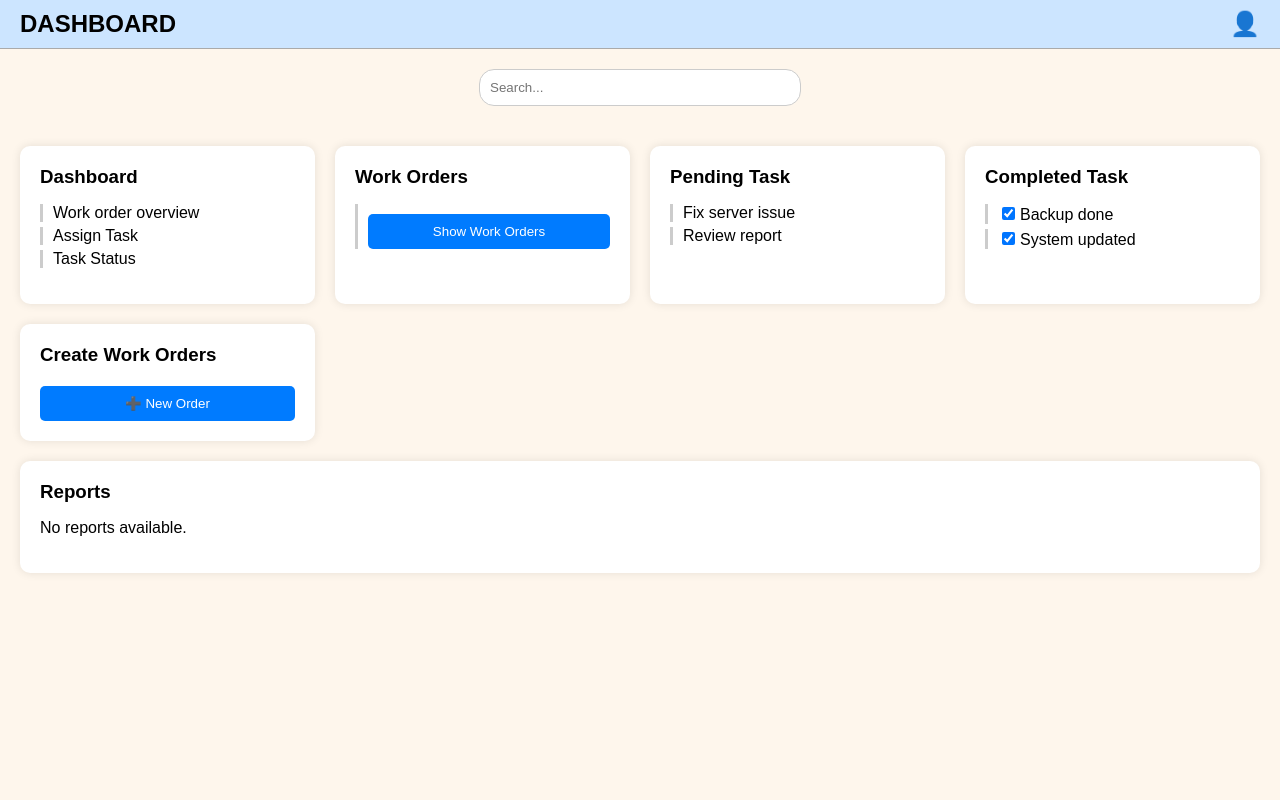
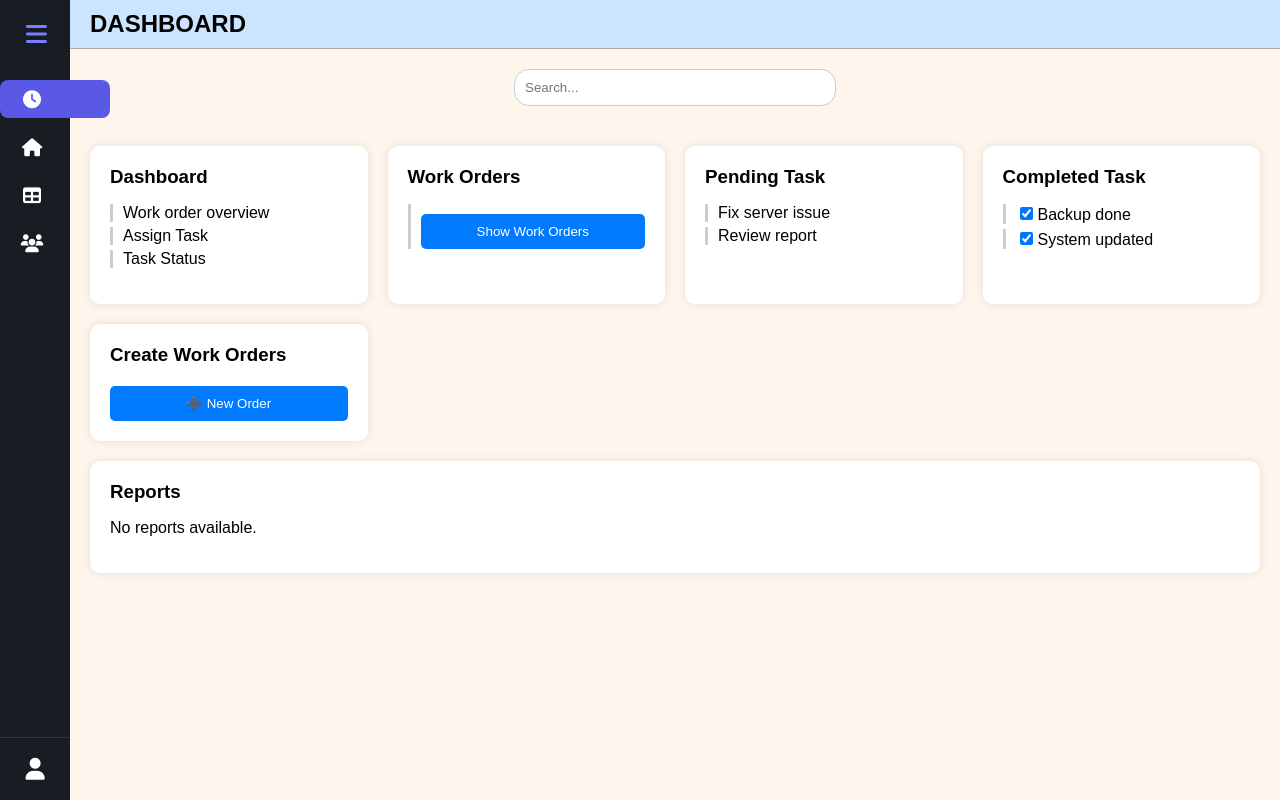
Before and after one commit to aodre12/IT38A-Enterprise-System, a PHP site: page /dashboard.php in a window 1280 px wide. Run offline with PHP 8.4, Linux system fonts and the light colour scheme.

Commit message:
improvement sa dashboard bai

```diff
--- a/dashboard.php
+++ b/dashboard.php
@@ -4,13 +4,119 @@
 <head>
   <meta charset="UTF-8">
   <title>Dashboard</title>
+  <link rel="stylesheet" href="https://cdnjs.cloudflare.com/ajax/libs/font-awesome/6.4.2/css/all.min.css">
   <style>
     body {
       font-family: Arial, sans-serif;
       background-color: #fef6ec;
       margin: 0;
+      display: flex;
+      min-height: 100vh;
     }
 
+    .sidebar {
+      width: 70px;
+      background: #181c23;
+      color: #fff;
+      display: flex;
+      flex-direction: column;
+      align-items: center;
+      padding: 20px 0;
+      transition: width 0.3s;
+      position: relative;
+    }
+    .sidebar.expanded {
+      width: 250px;
+      align-items: flex-start;
+    }
+    .sidebar .menu-btn {
+  background: none;
+  border: none;
+  color: #7c7cff;
+  font-size: 24px;
+  margin-bottom: 30px;
+  cursor: pointer;
+  align-self: flex-start;
+  margin-left: 20px;
+}
+    .sidebar .nav {
+      width: 100%;
+      flex: 1;
+    }
+    .sidebar .nav ul {
+      list-style: none;
+      padding: 0;
+      margin: 0;
+      width: 100%;
+    }
+    .sidebar .nav li {
+      width: 100%;
+      margin-bottom: 10px;
+    }
+    .sidebar .nav a {
+      display: flex;
+      align-items: center;
+      padding: 10px 20px;
+      color: #fff;
+      text-decoration: none;
+      border-radius: 8px;
+      transition: background 0.2s;
+      font-size: 16px;
+      width: 100%;
+    }
+    .sidebar .nav a.active, .sidebar .nav a:hover {
+      background: #5959e6;
+      color: #fff;
+    }
+    .sidebar .nav i {
+      margin-right: 0;
+      font-size: 18px;
+      width: 24px;
+      text-align: center;
+    }
+    .sidebar.expanded .nav a span {
+      display: inline;
+      margin-left: 15px;
+    }
+    .sidebar .nav a span {
+      display: none;
+    }
+    .sidebar .user {
+      margin-top: auto;
+      width: 100%;
+      padding: 20px 0 0 0;
+      border-top: 1px solid #333;
+      display: flex;
+      align-items: center;
+      justify-content: center;
+    }
+    .sidebar.expanded .user {
+      justify-content: flex-start;
+      padding-left: 20px;
+    }
+    .sidebar .user i {
+      font-size: 22px;
+      margin-right: 0;
+    }
+    .sidebar.expanded .user span {
+      display: inline;
+      margin-left: 15px;
+    }
+    .sidebar .user span {
+      display: none;
+    }
+
+    /* Main content */
+    .main-content {
+      flex: 1;
+      padding: 0;
+      background: #fef6ec;
+      min-height: 100vh;
+      display: flex;
+      flex-direction: column;
+    }
+
+    /* Dashboard styles */
     .header {
       background-color: #cce5ff;
       padding: 10px 20px;
@@ -19,63 +125,52 @@
       justify-content: space-between;
       border-bottom: 1px solid #aaa;
     }
-
     .header h2 {
       margin: 0;
     }
-
     .header .user-icon {
       font-size: 24px;
       cursor: pointer;
     }
-
     .search-bar {
       margin: 20px;
       display: flex;
       justify-content: center;
     }
-
     .search-bar input {
       padding: 10px;
       border-radius: 15px;
       border: 1px solid #ccc;
       width: 300px;
     }
-
     .content {
       display: grid;
       grid-template-columns: repeat(auto-fill, minmax(250px, 1fr));
       gap: 20px;
       padding: 20px;
     }
-
     .card {
       background-color: white;
       padding: 20px;
       border-radius: 10px;
       box-shadow: 0 0 10px rgba(0,0,0,0.1);
     }
-
     .card h3 {
       margin-top: 0;
       margin-bottom: 10px;
     }
-
     .task-list, .work-list {
       list-style: none;
       padding-left: 0;
     }
-
     .task-list li, .work-list li {
       margin: 5px 0;
       padding-left: 10px;
       border-left: 3px solid #ccc;
     }
-
     .checkbox {
       margin-right: 5px;
     }
-
     .card button {
       padding: 10px;
       background-color: #007bff;
@@ -86,11 +181,9 @@
       width: 100%;
       margin-top: 10px;
     }
-
     .card button:hover {
       background-color: #0056b3;
     }
-
     .create-work-order {
       background-color: #fff;
       border: 1px solid #ccc;
@@ -99,11 +192,9 @@
       box-shadow: 0 0 10px rgba(0,0,0,0.1);
       margin: 20px;
     }
-
     .hidden {
       display: none;
     }
-
     .create-work-order input,
     .create-work-order textarea {
       width: 100%;
@@ -112,7 +203,6 @@
       border: 1px solid #ccc;
       border-radius: 5px;
     }
-
     .create-work-order button {
       padding: 10px 15px;
       background-color: #007bff;
@@ -122,20 +212,16 @@
       margin-right: 10px;
       cursor: pointer;
     }
-
     .create-work-order button:hover {
       background-color: #0056b3;
     }
-
     .cancel-btn {
       background-color: #ccc;
       color: black;
     }
-
     .cancel-btn:hover {
       background-color: #999;
     }
-
     .work-orders-list {
       display: none;
       padding: 15px;
@@ -144,12 +230,10 @@
       box-shadow: 0 0 10px rgba(0,0,0,0.1);
       margin-top: 20px;
     }
-
     .work-orders-list ul {
       list-style: none;
       padding-left: 0;
     }
-
     .work-orders-list li {
       padding: 10px;
       border-bottom: 1px solid #eee;
@@ -157,16 +241,38 @@
   </style>
 </head>
 <body>
-
+  <div class="sidebar" id="sidebar">
+    <button class="menu-btn" onclick="toggleSidebar()">
+      <i class="fa fa-bars"></i>
+    </button>
+    <nav class="nav">
+      <ul>
+        <li>
+          <a href="#" class="active"><i class="fa fa-clock"></i><span>Dashbaord</span></a>
+        </li>
+        <li>
+          <a href="#"><i class="fa fa-home"></i><span>Home</span></a>
+        </li>
+        <li>
+          <a href="#"><i class="fa fa-table"></i><span>Products</span></a>
+        </li>
+        <li>
+          <a href="#"><i class="fa fa-users"></i><span>Customers</span></a>
+        </li>
+      </ul>
+    </nav>
+    <div class="user">
+      <i class="fa fa-user"></i>
+      <span>Yousaf</span>
+    </div>
+  </div>
+  <div class="main-content">
     <div class="header">
       <h2>DASHBOARD</h2>
-    <div class="user-icon">👤</div>
     </div>
-
     <div class="search-bar">
       <input type="text" placeholder="Search...">
     </div>
-
     <main class="content">
       <div class="card">
         <h3>Dashboard</h3>
@@ -176,14 +282,12 @@
           <li>Task Status</li>
         </ul>
       </div>
-
       <div class="card">
         <h3>Work Orders</h3>
         <ul class="work-list">
           <li><button onclick="showWorkOrders()">Show Work Orders</button></li>
         </ul>
       </div>
-
       <div class="card">
         <h3>Pending Task</h3>
         <ul class="task-list">
@@ -191,7 +295,6 @@
           <li>Review report</li>
         </ul>
       </div>
-
       <div class="card">
         <h3>Completed Task</h3>
         <ul class="task-list">
@@ -199,18 +302,15 @@
           <li><input type="checkbox" class="checkbox" checked>System updated</li>
         </ul>
       </div>
-
       <div class="card">
         <h3>Create Work Orders</h3>
         <button onclick="showWorkOrder()">➕ New Order</button>
       </div>
-
       <div class="card" style="grid-column: 1 / -1;">
         <h3>Reports</h3>
         <p>No reports available.</p>
       </div>
     </main>
-
     <!-- Work Order Form (hidden initially) -->
     <div id="create-work-order" class="create-work-order hidden">
       <h3>Create New Work Order</h3>
@@ -231,7 +331,6 @@
         <button type="button" class="cancel-btn" onclick="hideWorkOrder()">Cancel</button>
       </form>
     </div>
-
     <!-- Work Orders List (hidden initially) -->
     <div id="work-orders-list" class="work-orders-list">
       <h3>Work Orders List</h3>
@@ -241,23 +340,22 @@
         <li>Work Order #3: Backup system</li>
       </ul>
     </div>
-
+  </div>
   <script>
+    function toggleSidebar() {
+      document.getElementById('sidebar').classList.toggle('expanded');
+    }
     function showWorkOrder() {
       document.getElementById('create-work-order').classList.remove('hidden');
       window.scrollTo({ top: document.body.scrollHeight, behavior: 'smooth' });
     }
-
     function hideWorkOrder() {
       document.getElementById('create-work-order').classList.add('hidden');
     }
-
-    // Function to show work orders
     function showWorkOrders() {
       const workOrdersList = document.getElementById('work-orders-list');
       workOrdersList.classList.toggle('hidden');
     }
   </script>
-
 </body>
 </html>
```
Lines whose indentation alone changed are shown as unchanged.
